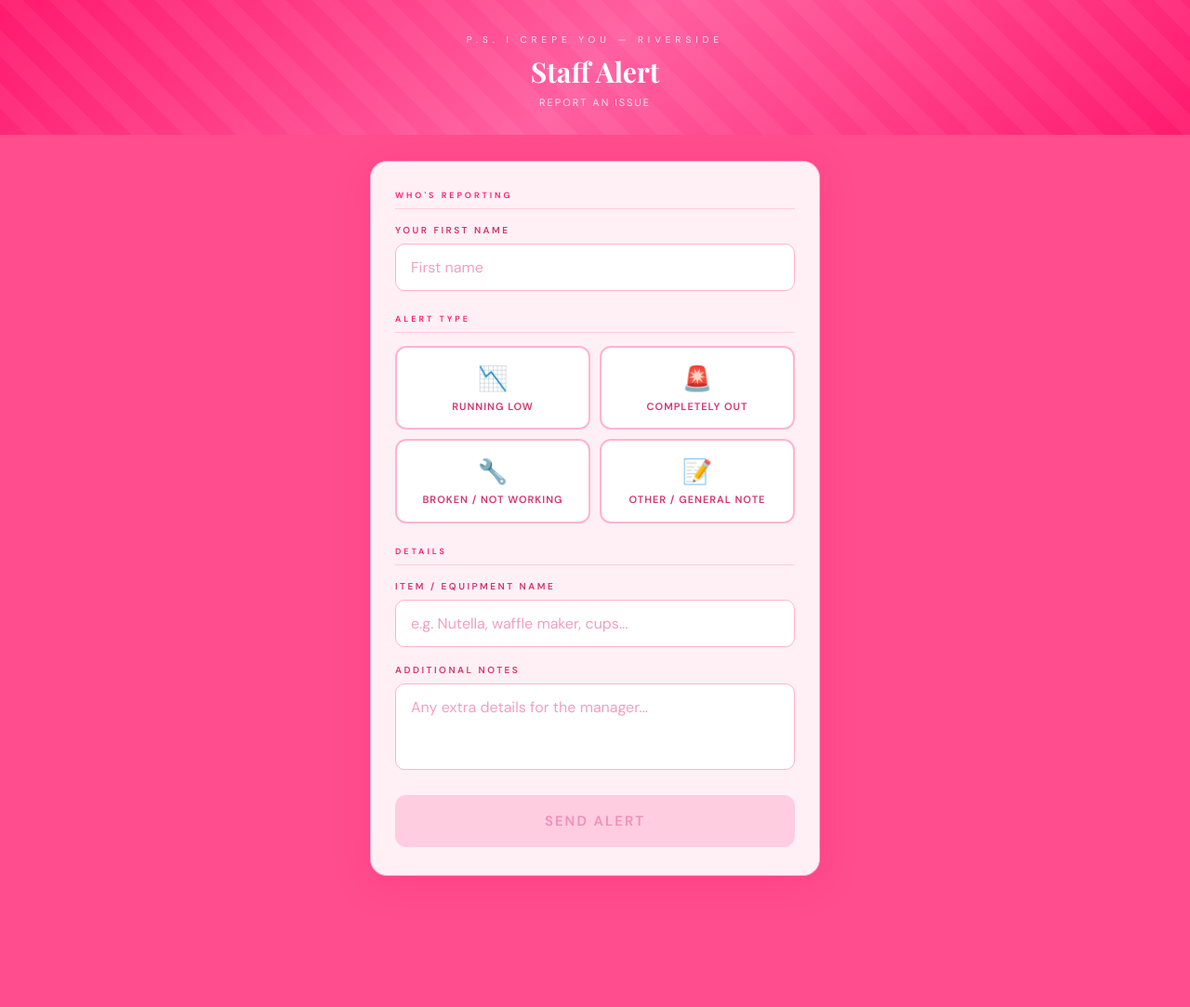
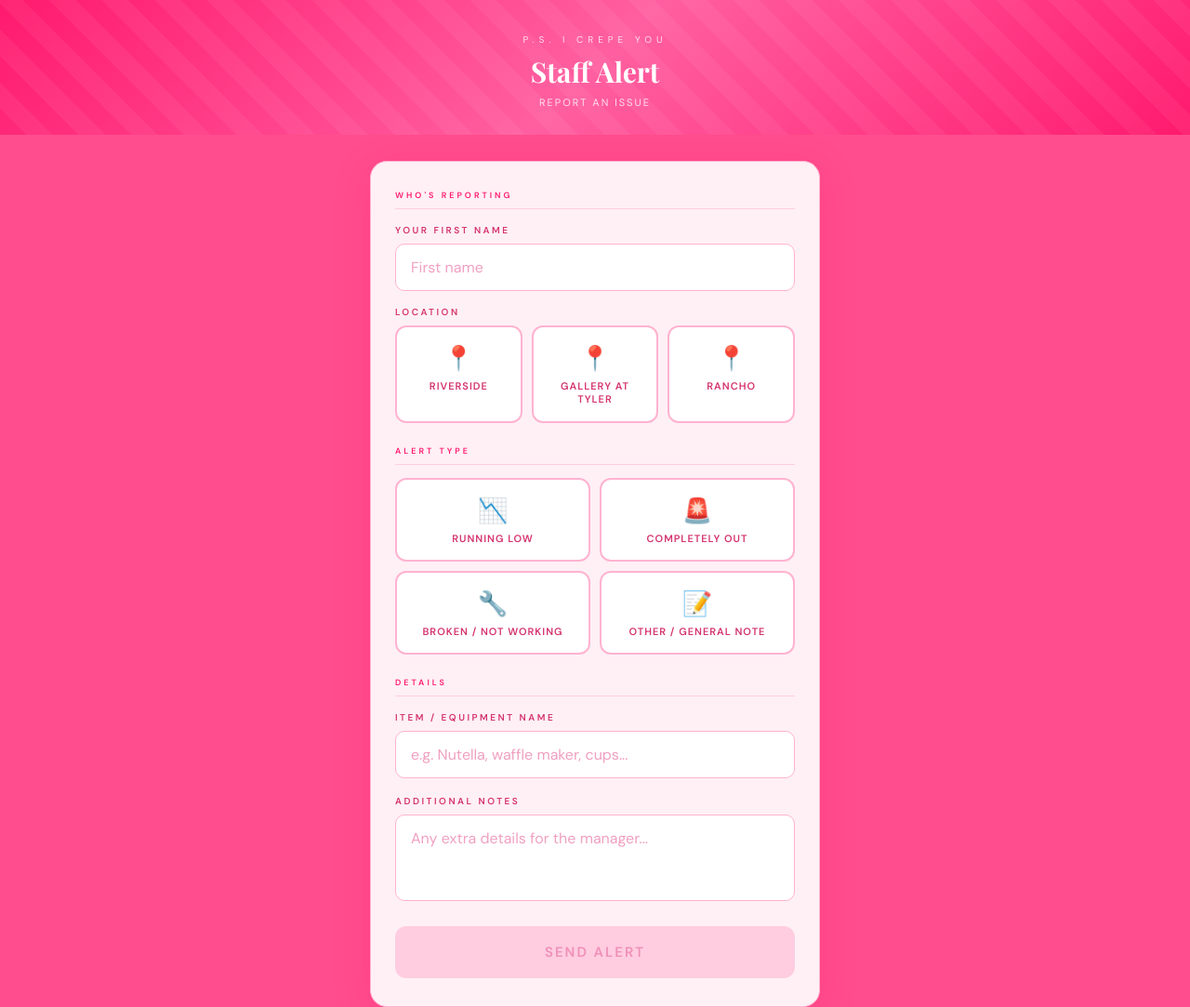
Before and after one commit to rodallegas123/crepe-staff, a plain HTML site: page index.html in a window 1280 px wide. Shown: the whole page at 93% size. Before the commit the page ends 1002 px from the top, so only its background shows below. Drawn offline with nearby package versions, Linux system fonts and the light colour scheme.

Commit message:
Update index.html

```diff
--- a/index.html
+++ b/index.html
@@ -132,7 +132,7 @@
 <body>
 
   <div class="rc-header">
-    <div class="rc-header-eyebrow">P.S. I Crepe You — Riverside</div>
+    <div class="rc-header-eyebrow">P.S. I Crepe You</div>
     <div class="rc-header-title">Staff Alert</div>
     <div class="rc-header-sub">Report an Issue</div>
   </div>
@@ -145,6 +145,22 @@
 
       <label class="rc-label">Your First Name</label>
       <input class="rc-input" type="text" id="inp-name" placeholder="First name" oninput="checkReady()" />
+
+      <label class="rc-label" style="margin-top:16px">Location</label>
+      <div class="alert-types" style="grid-template-columns: 1fr 1fr 1fr; margin-top:4px">
+        <div class="alert-type-btn location-btn" onclick="selectLocation('Riverside', this)">
+          <div class="alert-icon">📍</div>
+          <div class="alert-label">Riverside</div>
+        </div>
+        <div class="alert-type-btn location-btn" onclick="selectLocation('Gallery at Tyler', this)">
+          <div class="alert-icon">📍</div>
+          <div class="alert-label">Gallery at Tyler</div>
+        </div>
+        <div class="alert-type-btn location-btn" onclick="selectLocation('Rancho Cucamonga', this)">
+          <div class="alert-icon">📍</div>
+          <div class="alert-label">Rancho</div>
+        </div>
+      </div>
 
       <div class="rc-section-title">Alert Type</div>
       <div class="alert-types">
@@ -194,15 +210,23 @@
   </div>
 
   <script>
-    const SHEET_URL = "https://script.google.com/macros/s/AKfycby1demKMenz6dF8tOB5J2LNMrdd_uax45cgFt4zZoFNhgDVhebf0X0VkPNE1Ik4XJEnJQ/exec"
+    const SHEET_URL = "https://script.google.com/macros/s/AKfycbxIbDu3RR-MVqbezmpzph7gpXd6mAXt1UKOd6CLrD2Tk33QWXmga_xshmwn7otwIZvrow/exec"
 
     let selectedType = null
+    let selectedLocation = null
 
     const typeConfig = {
       'running-low':  { icon: '📉', label: 'Running Low',          bg: '#fff3cd', border: '#ffc107', color: '#856404' },
       'out-of-stock': { icon: '🚨', label: 'Completely Out',        bg: '#fde8e8', border: '#f5a0a0', color: '#c0392b' },
       'broken':       { icon: '🔧', label: 'Broken / Not Working',  bg: '#ffe8d4', border: '#ffb07a', color: '#b85c00' },
       'other':        { icon: '📝', label: 'General Note',          bg: '#e8f0ff', border: '#a0b8f5', color: '#1a3fa8' },
+    }
+
+    function selectLocation(loc, el) {
+      document.querySelectorAll('.location-btn').forEach(b => b.classList.remove('selected'))
+      el.classList.add('selected')
+      selectedLocation = loc
+      checkReady()
     }
 
     function selectType(type, el) {
@@ -215,7 +239,7 @@
     function checkReady() {
       const name = document.getElementById('inp-name').value.trim()
       const item = document.getElementById('inp-item').value.trim()
-      document.getElementById('submit-btn').disabled = !(name && item && selectedType)
+      document.getElementById('submit-btn').disabled = !(name && item && selectedType && selectedLocation)
     }
 
     async function handleSubmit() {
@@ -232,7 +256,7 @@
         alertTypeKey: selectedType,
         item,
         notes,
-        location: 'Riverside',
+        location: selectedLocation,
         timestamp
       }
 
@@ -256,7 +280,6 @@
       document.getElementById('form-card').classList.add('hidden')
       document.getElementById('success-card').classList.remove('hidden')
 
-      // Badge
       const badge = document.getElementById('badge')
       badge.style.background = cfg.bg
       badge.style.borderColor = cfg.border
@@ -266,7 +289,6 @@
         <div class="badge-item" style="color:${cfg.color}">${entry.item}</div>
       `
 
-      // Summary
       const rows = [
         ['Reported by', entry.name],
         ['Location', entry.location],
@@ -286,7 +308,9 @@
       document.getElementById('inp-item').value = ''
       document.getElementById('inp-notes').value = ''
       document.querySelectorAll('.alert-type-btn').forEach(b => b.classList.remove('selected'))
+      document.querySelectorAll('.location-btn').forEach(b => b.classList.remove('selected'))
       selectedType = null
+      selectedLocation = null
       const btn = document.getElementById('submit-btn')
       btn.disabled = true
       btn.textContent = 'Send Alert'
```
